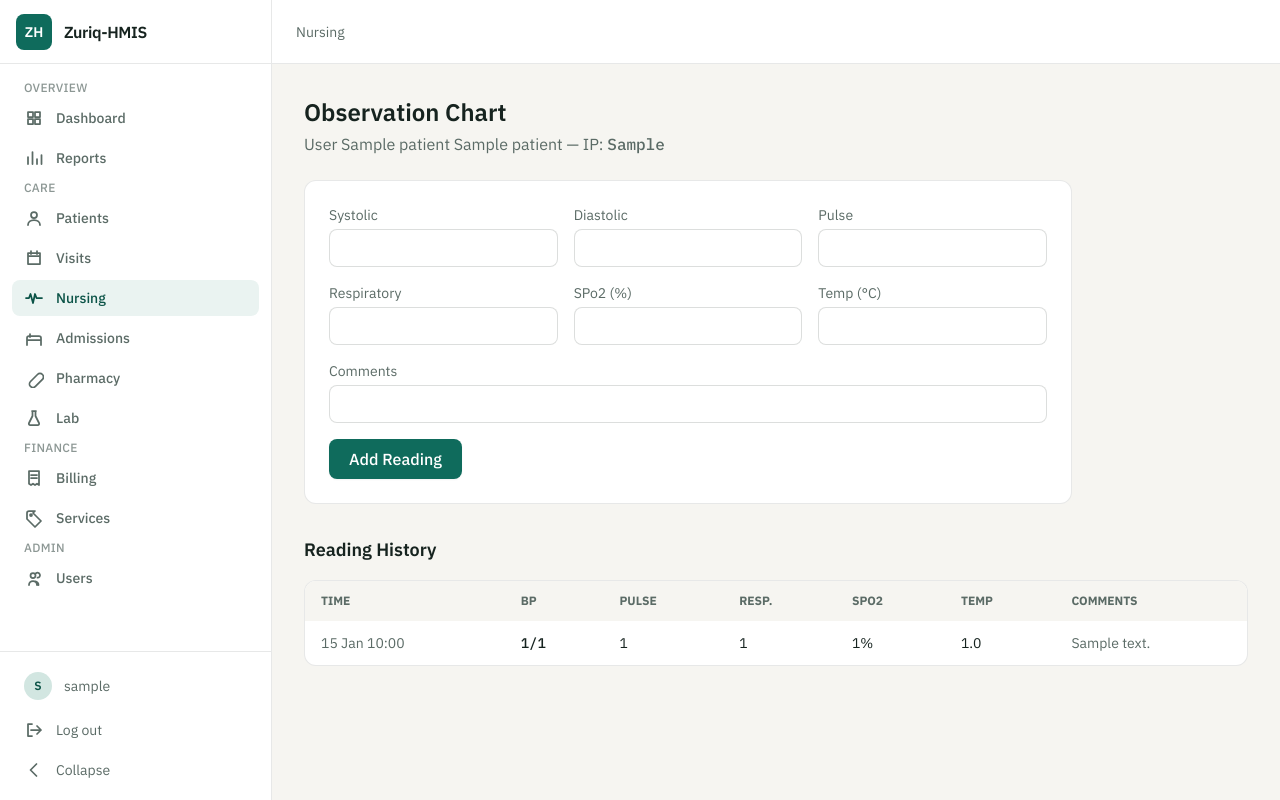
After one commit to dennis-mutethia/zuriq-hmis, a Flask app: page /nursing/admission/1 in a window 1280 px wide. The commit adds this page. Run offline with Flask 3, Linux system fonts and the light colour scheme; a user stored in the database is signed in; tables that the repository leaves empty hold one stand-in row (values such as "Sample post"); some libraries are stand-ins or nearby versions.

Commit message:
add nursing module

```diff
--- a/app/__init__.py
+++ b/app/__init__.py
@@ -41,6 +41,9 @@ def create_app():
     from app.routes.visits import visits_bp
     app.register_blueprint(visits_bp)
 
+    from app.routes.nursing import nursing_bp
+    app.register_blueprint(nursing_bp)
+
     from app.routes.billing import billing_bp
     app.register_blueprint(billing_bp)
 
--- a/app/models.py
+++ b/app/models.py
@@ -147,6 +147,48 @@ class Visit(db.Model):
 
     patient = db.relationship("Patient")
     clinic = db.relationship("Clinic")
+
+
+class NurseTriage(db.Model):
+    __tablename__ = "nurse_triage"
+
+    nurse_triage_id = db.Column(db.Integer, primary_key=True)
+    visit_id = db.Column(db.Integer, db.ForeignKey("visits.visit_id"), nullable=False)
+    blood_pressure = db.Column(db.Text)
+    blood_pressure_remarks = db.Column(db.Text)
+    pulse_rate = db.Column(db.Numeric(5, 1))
+    pulse_rate_remarks = db.Column(db.Text)
+    respiration_rate = db.Column(db.Numeric(5, 1))
+    respiration_rate_remarks = db.Column(db.Text)
+    temperature = db.Column(db.Numeric(4, 1))
+    temperature_remarks = db.Column(db.Text)
+    weight = db.Column(db.Numeric(6, 2))
+    weight_remarks = db.Column(db.Text)
+    notes = db.Column(db.Text)
+    recorded_by = db.Column(db.Integer, db.ForeignKey("system_users.system_user_id"))
+    created_at = db.Column(db.DateTime(timezone=True), default=lambda: datetime.now(timezone.utc))
+
+    visit = db.relationship("Visit", backref="triage_records")
+    recorded_by_user = db.relationship("SystemUser")
+
+
+class ObservationChart(db.Model):
+    __tablename__ = "observation_charts"
+
+    observation_id = db.Column(db.Integer, primary_key=True)
+    admission_id = db.Column(db.Integer, db.ForeignKey("admissions.admission_id"), nullable=False)
+    systolic = db.Column(db.Numeric(5, 1))
+    diastolic = db.Column(db.Numeric(5, 1))
+    pulse = db.Column(db.Numeric(5, 1))
+    respiratory = db.Column(db.Numeric(5, 1))
+    spo2 = db.Column(db.Numeric(5, 1))
+    temperature = db.Column(db.Numeric(4, 1))
+    comments = db.Column(db.Text)
+    recorded_by = db.Column(db.Integer, db.ForeignKey("system_users.system_user_id"))
+    created_at = db.Column(db.DateTime(timezone=True), default=lambda: datetime.now(timezone.utc))
+
+    admission = db.relationship("Admission", backref="observations")
+    recorded_by_user = db.relationship("SystemUser")
 
 
 class Service(db.Model):
--- a/app/nav.py
+++ b/app/nav.py
@@ -14,6 +14,7 @@ _ICONS = {
     "flask": '<path stroke-linecap="round" stroke-linejoin="round" d="M8 3h4M8.5 3v5L5 15a1.5 1.5 0 001.3 2.2h7.4A1.5 1.5 0 0015 15l-3.5-7V3"/>',
     "users": '<path stroke-linecap="round" stroke-linejoin="round" d="M13 17c0-2.2-1.8-4-4-4s-4 1.8-4 4M9 10a2.5 2.5 0 100-5 2.5 2.5 0 000 5zm5.5 7c0-1.7-1.3-3.2-3-3.7M13.5 9.7A2.5 2.5 0 1012 5.2"/>',
     "chart": '<path stroke-linecap="round" stroke-linejoin="round" d="M4 16V9m4.5 7V4m4.5 12v-5m4.5 5V7"/>',
+    "vitals": '<path stroke-linecap="round" stroke-linejoin="round" d="M2 10h3l1.5-4L9 15l2-9 1.5 4H18"/>',
 }
 
 
--- /dev/null
+++ b/app/routes/nursing.py
@@ -0,0 +1,79 @@
+from decimal import Decimal, InvalidOperation
+from flask import Blueprint, render_template, request, redirect, url_for, flash
+from flask_login import login_required, current_user
+from app import db
+from app.models import NurseTriage, ObservationChart, Visit, Admission
+
+nursing_bp = Blueprint("nursing", __name__, url_prefix="/nursing")
+
+
+def _dec(val):
+    if val in (None, ""):
+        return None
+    try:
+        return Decimal(val)
+    except InvalidOperation:
+        return None
+
+
+@nursing_bp.route("/")
+@login_required
+def list_triage():
+    records = NurseTriage.query.order_by(NurseTriage.created_at.desc()).limit(200).all()
+    return render_template("nursing/list.html", records=records)
+
+
+@nursing_bp.route("/visit/<int:visit_id>/triage", methods=["GET", "POST"])
+@login_required
+def new_triage(visit_id):
+    visit = Visit.query.get_or_404(visit_id)
+    patient = visit.patient
+
+    if request.method == "POST":
+        triage = NurseTriage(
+            visit_id=visit.visit_id,
+            blood_pressure=request.form.get("blood_pressure") or None,
+            blood_pressure_remarks=request.form.get("blood_pressure_remarks") or None,
+            pulse_rate=_dec(request.form.get("pulse_rate")),
+            pulse_rate_remarks=request.form.get("pulse_rate_remarks") or None,
+            respiration_rate=_dec(request.form.get("respiration_rate")),
+            respiration_rate_remarks=request.form.get("respiration_rate_remarks") or None,
+            temperature=_dec(request.form.get("temperature")),
+            temperature_remarks=request.form.get("temperature_remarks") or None,
+            weight=_dec(request.form.get("weight")),
+            weight_remarks=request.form.get("weight_remarks") or None,
+            notes=request.form.get("notes") or None,
+            recorded_by=current_user.system_user_id,
+        )
+        db.session.add(triage)
+        db.session.commit()
+        flash(f"Triage recorded for {patient.full_name}.", "success")
+        return redirect(url_for("visits.list_visits"))
+
+    return render_template("nursing/triage_form.html", visit=visit, patient=patient)
+
+
+@nursing_bp.route("/admission/<int:admission_id>", methods=["GET", "POST"])
+@login_required
+def observation_chart(admission_id):
+    admission = Admission.query.get_or_404(admission_id)
+
+    if request.method == "POST":
+        obs = ObservationChart(
+            admission_id=admission.admission_id,
+            systolic=_dec(request.form.get("systolic")),
+            diastolic=_dec(request.form.get("diastolic")),
+            pulse=_dec(request.form.get("pulse")),
+            respiratory=_dec(request.form.get("respiratory")),
+            spo2=_dec(request.form.get("spo2")),
+            temperature=_dec(request.form.get("temperature")),
+            comments=request.form.get("comments") or None,
+            recorded_by=current_user.system_user_id,
+        )
+        db.session.add(obs)
+        db.session.commit()
+        flash(f"Observation recorded for {admission.patient.full_name}.", "success")
+        return redirect(url_for("nursing.observation_chart", admission_id=admission.admission_id))
+
+    readings = ObservationChart.query.filter_by(admission_id=admission.admission_id).order_by(ObservationChart.created_at.desc()).all()
+    return render_template("nursing/observation_chart.html", admission=admission, readings=readings)
--- a/app/templates/admissions/list.html
+++ b/app/templates/admissions/list.html
@@ -50,6 +50,8 @@
                 <td class="px-4 py-3 text-muted">{{ a.admission_datetime.strftime("%d %b %Y %H:%M") }}</td>
                 <td class="px-4 py-3">{{ a.admitting_doctor or "—" }}</td>
                 <td class="px-4 py-3 text-right">
+                    <a href="{{ url_for('nursing.observation_chart', admission_id=a.admission_id) }}"
+                       class="text-ink/70 hover:text-ink font-medium mr-3">Vitals</a>
                     {% if a.is_in_admission %}
                     <form method="post" action="{{ url_for('admissions.discharge', admission_id=a.admission_id) }}"
                           onsubmit="return confirm('Discharge {{ a.patient.full_name }}?');" class="inline-flex items-center gap-2">
--- a/app/templates/base.html
+++ b/app/templates/base.html
@@ -79,6 +79,7 @@
                 <div class="nav-section-label px-3 text-xs font-medium uppercase tracking-wide text-muted/70 mt-4 mb-1">Care</div>
                 {{ nav_link('patients.list_patients', 'Patients', 'user') }}
                 {{ nav_link('visits.list_visits', 'Visits', 'calendar') }}
+                {{ nav_link('nursing.list_triage', 'Nursing', 'vitals') }}
                 {{ nav_link('admissions.list_admissions', 'Admissions', 'bed') }}
                 {{ nav_link('pharmacy.list_prescriptions', 'Pharmacy', 'pill') }}
                 {{ nav_link('lab.list_requests', 'Lab', 'flask') }}
--- /dev/null
+++ b/app/templates/nursing/observation_chart.html
@@ -0,0 +1,79 @@
+{% extends "base.html" %}
+{% block title %}Observation Chart — Zuriq-HMIS{% endblock %}
+{% block breadcrumb %}Nursing{% endblock %}
+{% block content %}
+
+<h1 class="text-2xl font-semibold text-ink mb-1">Observation Chart</h1>
+<p class="text-muted mb-6">{{ admission.patient.full_name }} — IP: <span class="font-mono">{{ admission.patient.in_patient_no or "—" }}</span></p>
+
+<form method="post" class="bg-white rounded-xl border border-ink/10 p-6 max-w-3xl mb-8">
+    <div class="grid grid-cols-2 sm:grid-cols-3 gap-4 mb-4">
+        <div>
+            <label class="block text-sm text-muted mb-1">Systolic</label>
+            <input type="number" step="1" name="systolic" class="w-full border border-ink/15 rounded-lg px-3 py-2 text-sm">
+        </div>
+        <div>
+            <label class="block text-sm text-muted mb-1">Diastolic</label>
+            <input type="number" step="1" name="diastolic" class="w-full border border-ink/15 rounded-lg px-3 py-2 text-sm">
+        </div>
+        <div>
+            <label class="block text-sm text-muted mb-1">Pulse</label>
+            <input type="number" step="1" name="pulse" class="w-full border border-ink/15 rounded-lg px-3 py-2 text-sm">
+        </div>
+        <div>
+            <label class="block text-sm text-muted mb-1">Respiratory</label>
+            <input type="number" step="1" name="respiratory" class="w-full border border-ink/15 rounded-lg px-3 py-2 text-sm">
+        </div>
+        <div>
+            <label class="block text-sm text-muted mb-1">SPo2 (%)</label>
+            <input type="number" step="1" name="spo2" class="w-full border border-ink/15 rounded-lg px-3 py-2 text-sm">
+        </div>
+        <div>
+            <label class="block text-sm text-muted mb-1">Temp (°C)</label>
+            <input type="number" step="0.1" name="temperature" class="w-full border border-ink/15 rounded-lg px-3 py-2 text-sm">
+        </div>
+    </div>
+    <div class="mb-4">
+        <label class="block text-sm text-muted mb-1">Comments</label>
+        <input name="comments" class="w-full border border-ink/15 rounded-lg px-3 py-2 text-sm">
+    </div>
+    <button type="submit" class="bg-brand-600 hover:bg-brand-700 text-white font-medium px-5 py-2 rounded-lg shadow-sm transition">
+        Add Reading
+    </button>
+</form>
+
+<h2 class="text-lg font-semibold text-ink mb-4">Reading History</h2>
+<div class="bg-white rounded-xl border border-ink/10 overflow-hidden">
+    <table class="w-full text-sm text-left">
+        <thead class="bg-canvas text-muted uppercase text-xs">
+            <tr>
+                <th class="px-4 py-3">Time</th>
+                <th class="px-4 py-3">BP</th>
+                <th class="px-4 py-3">Pulse</th>
+                <th class="px-4 py-3">Resp.</th>
+                <th class="px-4 py-3">SPo2</th>
+                <th class="px-4 py-3">Temp</th>
+                <th class="px-4 py-3">Comments</th>
+            </tr>
+        </thead>
+        <tbody class="divide-y divide-ink/5">
+            {% for r in readings %}
+            <tr class="hover:bg-canvas/60">
+                <td class="px-4 py-3 text-muted">{{ r.created_at.strftime("%d %b %H:%M") }}</td>
+                <td class="px-4 py-3 font-mono">
+                    {% if r.systolic and r.diastolic %}{{ r.systolic|int }}/{{ r.diastolic|int }}{% else %}—{% endif %}
+                </td>
+                <td class="px-4 py-3">{{ r.pulse|int if r.pulse else "—" }}</td>
+                <td class="px-4 py-3">{{ r.respiratory|int if r.respiratory else "—" }}</td>
+                <td class="px-4 py-3">{{ r.spo2|int if r.spo2 else "—" }}{% if r.spo2 %}%{% endif %}</td>
+                <td class="px-4 py-3">{{ r.temperature or "—" }}</td>
+                <td class="px-4 py-3 text-muted">{{ r.comments or "—" }}</td>
+            </tr>
+            {% else %}
+            <tr><td colspan="7" class="px-4 py-8 text-center text-muted/60">No readings recorded yet.</td></tr>
+            {% endfor %}
+        </tbody>
+    </table>
+</div>
+
+{% endblock %}
--- a/app/templates/visits/list.html
+++ b/app/templates/visits/list.html
@@ -45,6 +45,8 @@
                     {% endif %}
                 </td>
                 <td class="px-4 py-3 text-right">
+                    <a href="{{ url_for('nursing.new_triage', visit_id=v.visit_id) }}"
+                       class="text-ink/70 hover:text-ink font-medium mr-3">Triage</a>
                     {% if v.is_processed %}
                     <span class="text-muted/60 text-xs">Billed</span>
                     {% else %}
```
Also changed, not shown: MIGRATIONS.md (+1 -0 lines), app/templates/nursing/list.html (added, +39 -0 lines), app/templates/nursing/triage_form.html (added, +66 -0 lines), migrations/migration_add_nursing.sql (added, +42 -0 lines), schema.sql (+41 -0 lines), README.md.
